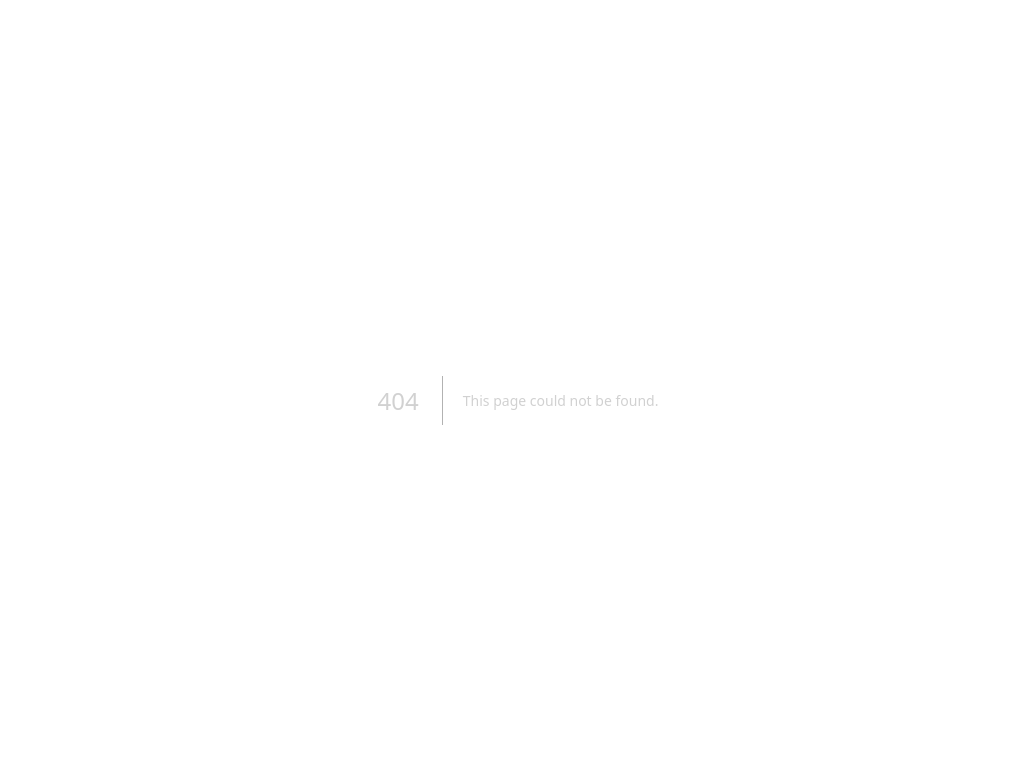
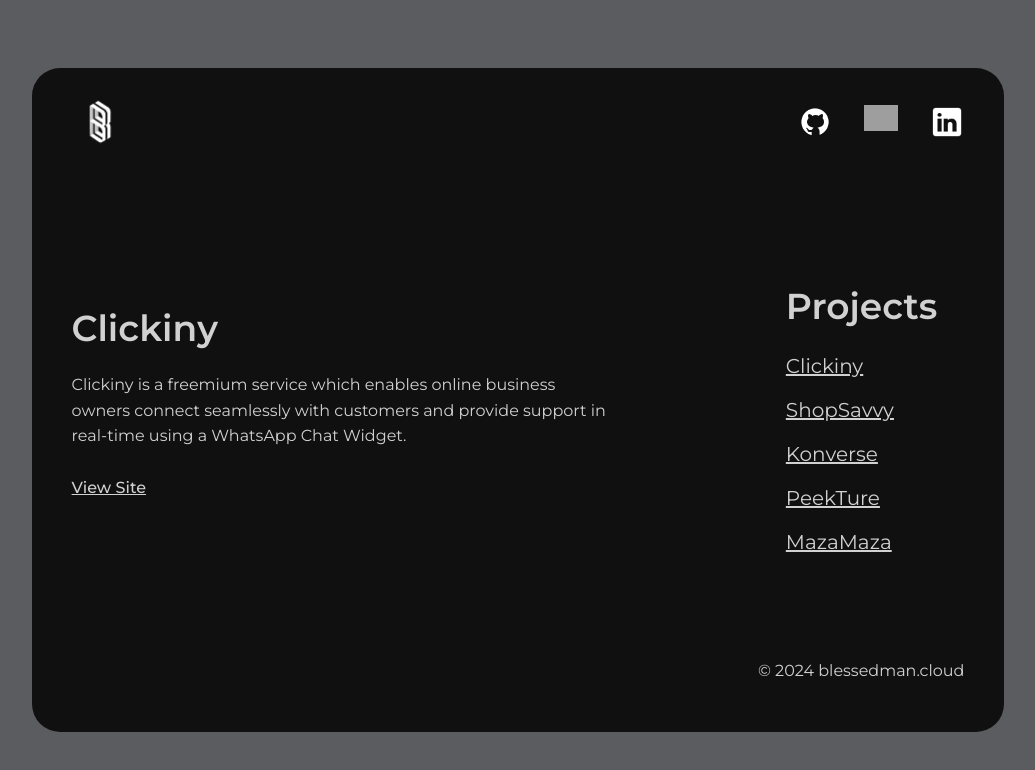
Before and after one commit to Blessedman-AI/Blessedman.cloud, a Next.js app: page /clickiny in a window 1280 px wide. Before the commit this address had no page. Shown: the top 770 px of the page, without its empty margins (122-1157 px from the left). Built offline with nearby package versions, Linux system fonts and the light colour scheme; no server answers; grey boxes are pictures that could not be loaded.

Commit message:
added clickiny page

```diff
--- /dev/null
+++ b/app/clickiny/page.jsx
@@ -0,0 +1,38 @@
+import React from "react";
+import Card from "../components/CardComponent";
+import WavyText from "../components/WavyText";
+import Link from "next/link";
+
+const Clickiny = () => {
+  return (
+    <div
+      className="h-screen  flex lg:items-center
+    lg:justify-center "
+    >
+      <Card
+        heading={
+          <WavyText
+            text="Clickiny"
+            fontSize="text-4xl text-3xl"
+            fontWeight="font-semibold"
+          />
+        }
+        fontSize="4xl"
+        desc1="Clickiny is a freemium service which enables online
+        business owners  connect seamlessly with customers and provide
+        support in real-time using a WhatsApp Chat Widget."
+        link={
+          <Link
+            href="https://clickiny.com/"
+            target="_blank"
+            className="underline font-medium"
+          >
+            View Site
+          </Link>
+        }
+      />
+    </div>
+  );
+};
+
+export default Clickiny;
--- a/app/data/projects.jsx
+++ b/app/data/projects.jsx
@@ -2,17 +2,14 @@ const url = process.env.NEXT_PUBLIC_URL;
 
 export const items = [
   {
+    id: 4,
+    title: "Clickiny",
+    link: "/clickiny",
+  },
+  {
     id: 3,
     title: "ShopSavvy",
     link: "/shopsavvy",
-  },
-  {
-    id: 5,
-    color: "from-red-200 to-red-200",
-    title: "PeekTure",
-    desc: "Lorem ipsum dolor sit amet consectetur adipisicing elit. Dolores ab id ad nesciunt quo aut corporis modi? Voluptate, quos sunt dolorum facilis, id eum sequi placeat accusantium saepe eos laborum.",
-    img: "https://images.pexels.com/photos/16764124/pexels-photo-16764124/free-photo-of-programmer.jpeg?auto=compress&cs=tinysrgb&w=1260&h=750&dpr=2",
-    link: `/peekture`,
   },
   {
     id: 2,
@@ -22,6 +19,16 @@ export const items = [
     img: "https://images.pexels.com/photos/18023772/pexels-photo-18023772/free-photo-of-close-up-of-a-person-holding-a-wristwatch.jpeg?auto=compress&cs=tinysrgb&w=1600&lazy=load",
     link: `/konverse`,
   },
+
+  {
+    id: 5,
+    color: "from-red-200 to-red-200",
+    title: "PeekTure",
+    desc: "Lorem ipsum dolor sit amet consectetur adipisicing elit. Dolores ab id ad nesciunt quo aut corporis modi? Voluptate, quos sunt dolorum facilis, id eum sequi placeat accusantium saepe eos laborum.",
+    img: "https://images.pexels.com/photos/16764124/pexels-photo-16764124/free-photo-of-programmer.jpeg?auto=compress&cs=tinysrgb&w=1260&h=750&dpr=2",
+    link: `/peekture`,
+  },
+
   {
     id: 1,
     title: "MazaMaza",
```
